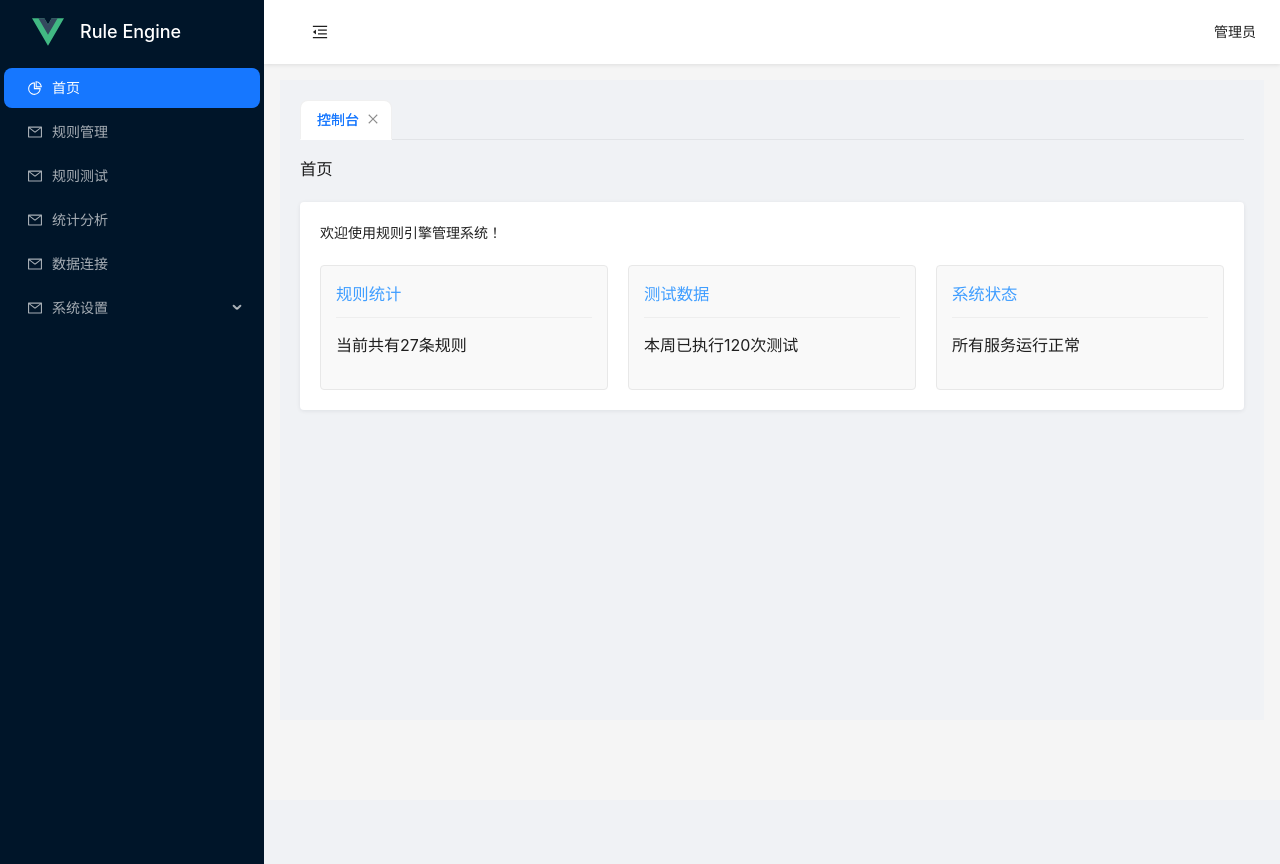
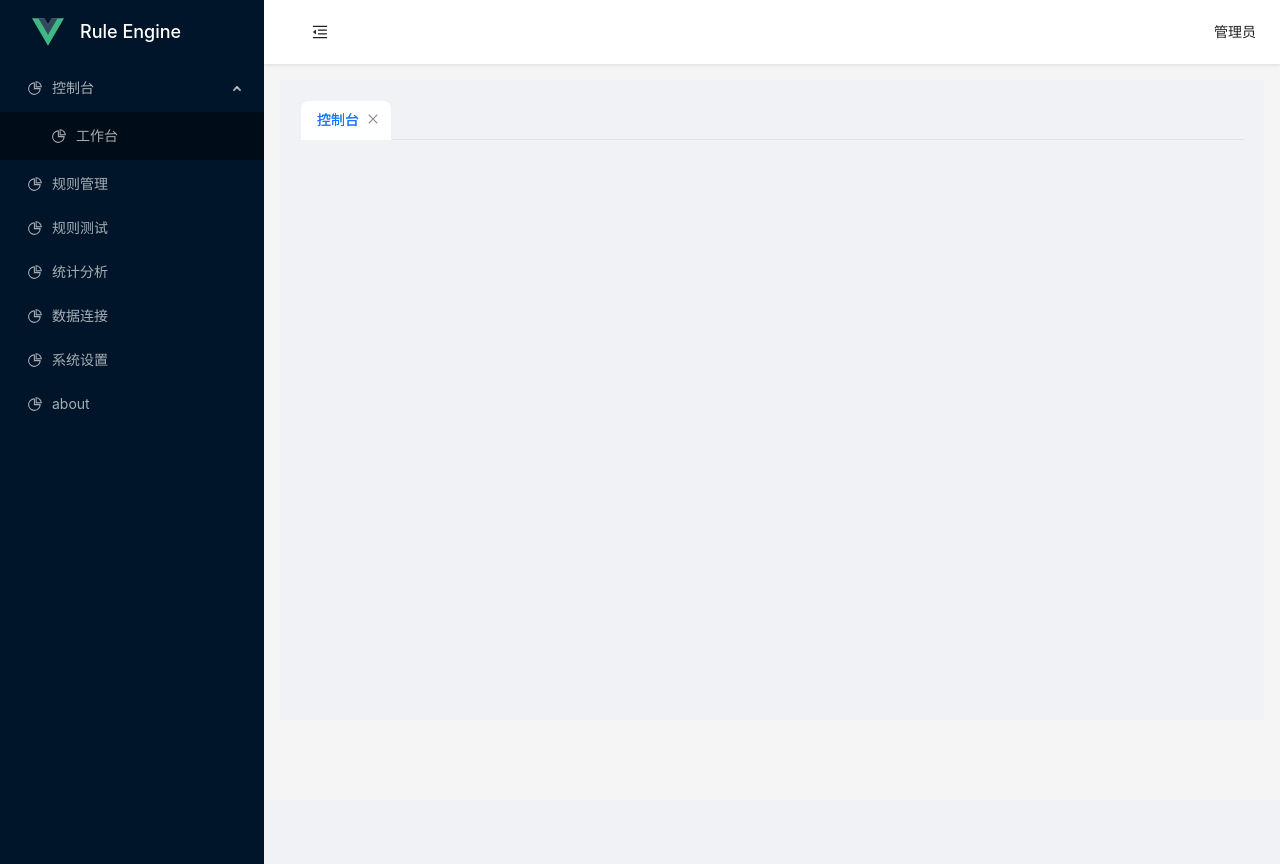
Before and after one commit to blueberryCoder/ruleengine, a Vue app: page /dashboard in a window 1280 px wide. Built offline with nearby package versions, Linux system fonts and the light colour scheme.

Commit message:
feat: 根据router生成菜单

```diff
--- a/package.json
+++ b/package.json
@@ -11,12 +11,12 @@
     "type-check": "vue-tsc --build"
   },
   "dependencies": {
+    "@ant-design/icons-vue": "^7.0.0",
     "@element-plus/icons-vue": "^2.3.1",
+    "ant-design-vue": "4.2.6",
     "element-plus": "^2.9.6",
     "vue": "^3.5.13",
-    "vue-router": "^4.5.0",
-    "@ant-design/icons-vue": "^7.0.0",
-    "ant-design-vue": "4.2.6"
+    "vue-router": "^4.5.0"
   },
   "devDependencies": {
     "@tsconfig/node22": "^22.0.0",
--- /dev/null
+++ b/src/bootstrap.ts
@@ -0,0 +1,4 @@
+
+function bootstrap() {
+    // 1. 解析路由
+}
--- /dev/null
+++ b/src/layouts/tabs/BlankView.vue
@@ -0,0 +1,6 @@
+<script setup lang="ts">
+</script>
+
+<template>
+    <RouterView></RouterView>
+</template>
--- a/src/layouts/tabs/TabsView.vue
+++ b/src/layouts/tabs/TabsView.vue
@@ -14,11 +14,51 @@ import TabsHead from './TabsHead.vue'
 import { message } from 'ant-design-vue'; // 引入message组件
 import { useRouter } from 'vue-router'
 import type { RouteLocationNormalizedLoaded } from 'vue-router'
-
+import options  from '../../router/config'
 const pageList = ref<{ path: string, title: string }[]>([])
 
 // 获取路由实例
 const router = useRouter()
+
+// parse router config to menu
+function parseRouterConfig(options: any): any[] {
+
+    const homeRoute = options['routes'].find((route: any) => {
+        return route.path === '/'
+    })
+
+    const menuItem = homeRoute['children'].map((route: any) => {
+        // 顶级路由使用绝对路径
+        const fullPath = route.path.startsWith('/') ? route.path : `/${route.path}`
+        return mapRouterToPage(route, fullPath)
+    })
+    return menuItem;
+}
+
+function mapRouterToPage(route: any, fullPath: string): any {
+  return {
+            key: fullPath,
+            label: route.name,
+            path: fullPath,
+            title: route.name,
+            icon: () => h(PieChartOutlined),
+            onClick: function () {
+              if (!route.children) {
+              handleMenuClick(fullPath)
+              }
+            },
+            children: route.children?.map((child: any) => {
+                // 子路由路径基于父路由的完整路径
+                const childPath = child.path.startsWith('/')
+                  ? child.path
+                  : `${fullPath}/${child.path}`
+                return mapRouterToPage(child, childPath )
+            })
+        }
+}
+
+const menuItem = parseRouterConfig(options)
+
 console.log(`current router is ${router.currentRoute.value.path}`)
 if (pageList.value.findIndex(item => item.path === router.currentRoute.value.path) == -1) {
   createPage(router.currentRoute.value)
@@ -27,7 +67,7 @@ const activePage = ref<string>(router.currentRoute.value.path)
 
 // 处理菜单项点击事件
 function handleMenuClick(path: string) {
-  console.log('jump to ' + path)
+  console.log('menu click jump to ' + path)
   router.push(path)
 }
 
@@ -45,82 +85,26 @@ function handleTabRemove(path: string) {
   }
   let index = pageList.value.findIndex(item => item.path === path)
   if (index !== -1) {
+    // 删除对应的页面
     pageList.value.splice(index, 1)
   }
+  // 如果当前关闭的标签页是当前激活的标签页
   if (path === activePage.value) {
     index = index >= pageList.value.length ? pageList.value.length - 1 : index
     activePage.value = pageList.value[index].path
-  router.push(activePage.value)
+    router.push(activePage.value)
   }
 }
 
 const items = reactive(
-  [
-    {
-      key: '1',
-      icon: () => h(PieChartOutlined),
-      label: '首页',
-      title: '首页',
-      path: '/',
-      onClick: function () { handleMenuClick('/') }
-    },
-    {
-      key: '2',
-      icon: () => h(MailOutlined),
-      label: '规则管理',
-      path: '/rules',
-      onClick: function () { handleMenuClick('/rules') }
-    },
-    {
-      key: '3',
-      icon: () => h(MailOutlined),
-      label: '规则测试',
-      path: '/test',
-      onClick: function () { handleMenuClick('/test') }
-    },
-    {
-      key: '4',
-      icon: () => h(MailOutlined),
-      label: '统计分析',
-      path: '/stats',
-      onClick: function () { handleMenuClick('/stats') }
-    },
-    {
-      key: '5',
-      icon: () => h(MailOutlined),
-      label: '数据连接',
-      path: '/connections',
-      onClick: function () { handleMenuClick('/connections') }
-    },
-    {
-      key: '6',
-      icon: () => h(MailOutlined),
-      label: '系统设置',
-      path: '/settings',
-      onClick: function () { handleMenuClick('/settings') },
-      children: [
-        {
-          key: '6-1',
-          label: '用户管理',
-          path: '/settings/users',
-          onClick: function () { handleMenuClick('/settings/users') }
-        },
-        {
-          key: '6-2',
-          label: '角色管理',
-          path: '/settings/roles',
-          onClick: function () { handleMenuClick('/settings/roles') }
-        }
-      ]
-    }
-  ]
-)
+  menuItem
+);
 
 const state = reactive({
   collapsed: false,
-  selectedKeys: ['1'],
-  openKeys: ['1'],
-  preOpenKeys: ['2'],
+  selectedKeys: [items[0].key],
+  openKeys: [items[0].key],
+  preOpenKeys: [items[0].key],
 });
 
 // 根据当前路由路径设置激活的菜单项
@@ -186,10 +170,7 @@ const toggleCollapsed = () => {
       <a-layout-content>
         <!-- Main Content -->
         <div class="content-wrapper">
-          <TabsHead
-          :pageList="pageList"
-          :activePage="activePage"
-            @tabChange="handleTabChange"
+          <TabsHead :pageList="pageList" :activePage="activePage" @tabChange="handleTabChange"
             @tabRemove="handleTabRemove"></TabsHead>
           <RouterView />
         </div>
--- /dev/null
+++ b/src/router/config.ts
@@ -0,0 +1,78 @@
+import { createWebHistory } from 'vue-router'
+
+// 路由配置
+const options = {
+    history: createWebHistory(import.meta.env.BASE_URL),
+    routes: [
+        {
+            path: '/:catchAll(.*)',
+            name: '404',
+            component: () => import('../pages/exception/404.vue')
+        },
+        {
+            path: '/login',
+            name: 'login',
+            component: () => import('../pages/login/Login.vue')
+        },
+        {
+            path: '/',
+            name: '首页',
+            redirect: '/dashboard/workplace',
+            component: () => import('../layouts/tabs/TabsView.vue'),
+            children: [
+                {
+                    path: 'dashboard',
+                    name: '控制台',
+                    component: () => import('../layouts/tabs/BlankView.vue'),
+                    children: [
+                        {
+                            path: 'workplace',
+                            name: '工作台',
+                            meta: {
+                                page: {
+                                    closable: true
+                                }
+                            },
+                            component: () => import('../views/dashboard/workspace/Workspace.vue'),
+                        },
+                    ]
+                },
+                {
+                    path: '/rules',
+                    name: '规则管理',
+                    component: () => import('../views/RulesView.vue'),
+                },
+                {
+                    path: '/test',
+                    name: '规则测试',
+                    component: () => import('../views/TestView.vue'),
+                },
+                {
+                    path: '/stats',
+                    name: '统计分析',
+                    component: () => import('../views/StatsView.vue'),
+                },
+                {
+                    path: '/connections',
+                    name: '数据连接',
+                    component: () => import('../views/ConnectionsView.vue'),
+                },
+                {
+                    path: '/settings',
+                    name: '系统设置',
+                    component: () => import('../views/SettingsView.vue'),
+                },
+                {
+                    path: '/about',
+                    name: 'about',
+                    // route level code-splitting
+                    // this generates a separate chunk (About.[hash].js) for this route
+                    // which is lazy-loaded when the route is visited.
+                    component: () => import('../views/AboutView.vue'),
+                },
+            ]
+        },
+    ],
+}
+
+export default options
--- a/src/router/index.ts
+++ b/src/router/index.ts
@@ -1,69 +1,8 @@
 import { createRouter, createWebHistory } from 'vue-router'
-import HomeView from '../views/HomeView.vue'
+import options  from './config'
 
-const router = createRouter({
-  history: createWebHistory(import.meta.env.BASE_URL),
-
-  routes: [
-
-    {
-      path: '/:catchAll(.*)',
-      name: '404',
-      component:() => import('../pages/exception/404.vue')
-    },
-    {
-      path: '/login',
-      name: 'login',
-      component: () => import('../pages/login/Login.vue')
-    },
-    {
-      path: '/',
-      name: '首页',
-      redirect: '/dashboard',
-      component: () => import('../layouts/tabs/TabsView.vue'),
-      children: [
-        {
-          path: 'dashboard',
-          name: '控制台',
-          component: HomeView,
-        },
-        {
-          path: '/rules',
-          name: '规则管理',
-          component: () => import('../views/RulesView.vue'),
-        },
-        {
-          path: '/test',
-          name: '规则测试',
-          component: () => import('../views/TestView.vue'),
-        },
-        {
-          path: '/stats',
-          name: '统计分析',
-          component: () => import('../views/StatsView.vue'),
-        },
-        {
-          path: '/connections',
-          name: '数据连接',
-          component: () => import('../views/ConnectionsView.vue'),
-        },
-        {
-          path: '/settings',
-          name: '系统设置',
-          component: () => import('../views/SettingsView.vue'),
-        },
-        {
-          path: '/about',
-          name: 'about',
-          // route level code-splitting
-          // this generates a separate chunk (About.[hash].js) for this route
-          // which is lazy-loaded when the route is visited.
-          component: () => import('../views/AboutView.vue'),
-        },
-      ]
-    },
-
-  ],
-})
+const router = createRouter(
+  options
+)
 
 export default router
--- /dev/null
+++ b/src/views/dashboard/workspace/Workspace.vue
@@ -0,0 +1,8 @@
+
+<script setup lang="ts">
+</script>
+
+
+<template >
+    <h1>工作台</h1>
+</template>
--- /dev/null
+++ b/src/views/dashboard/workspace/index.ts
@@ -0,0 +1,3 @@
+import Workspace from "./Workspace.vue";
+
+export default Workspace
```
Also changed, not shown: 2 other files (tests, documents, lock files or other folders).
